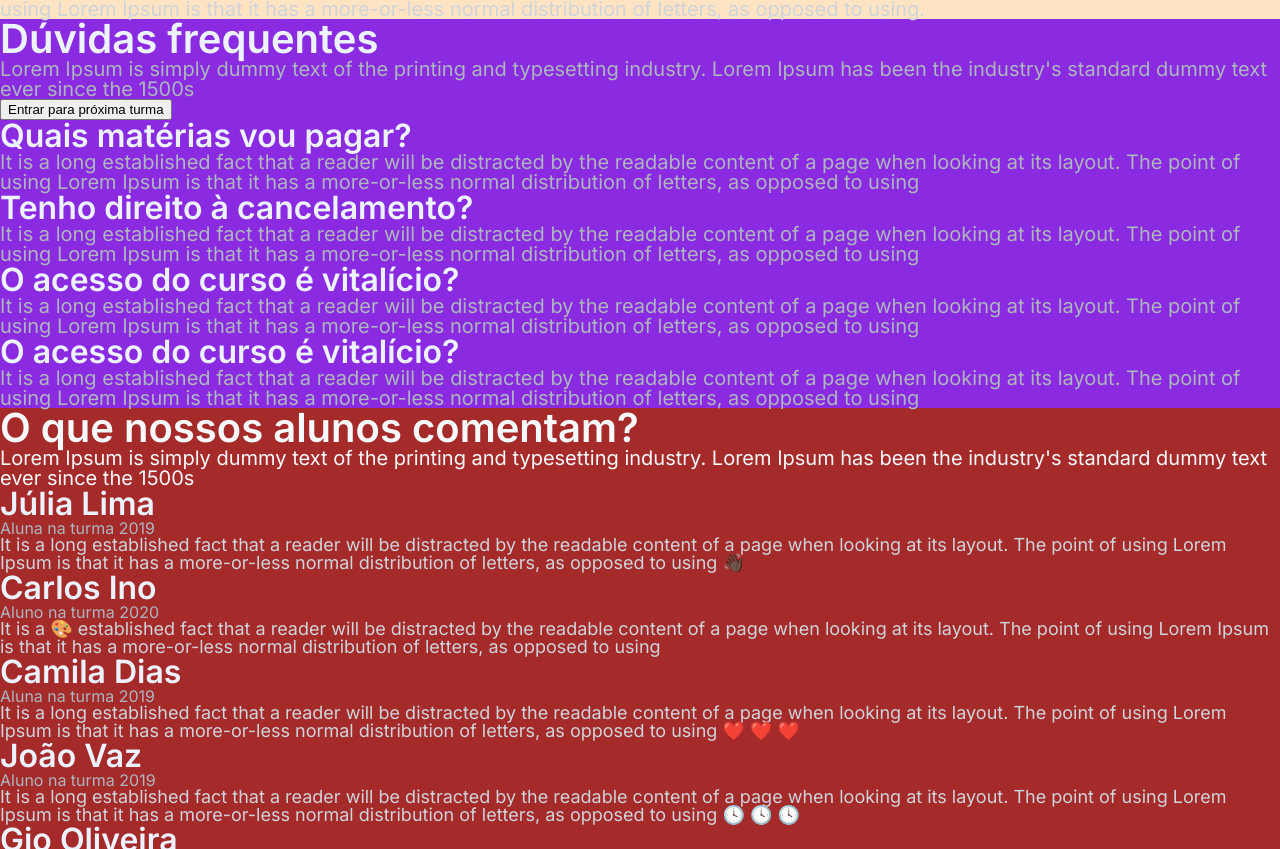
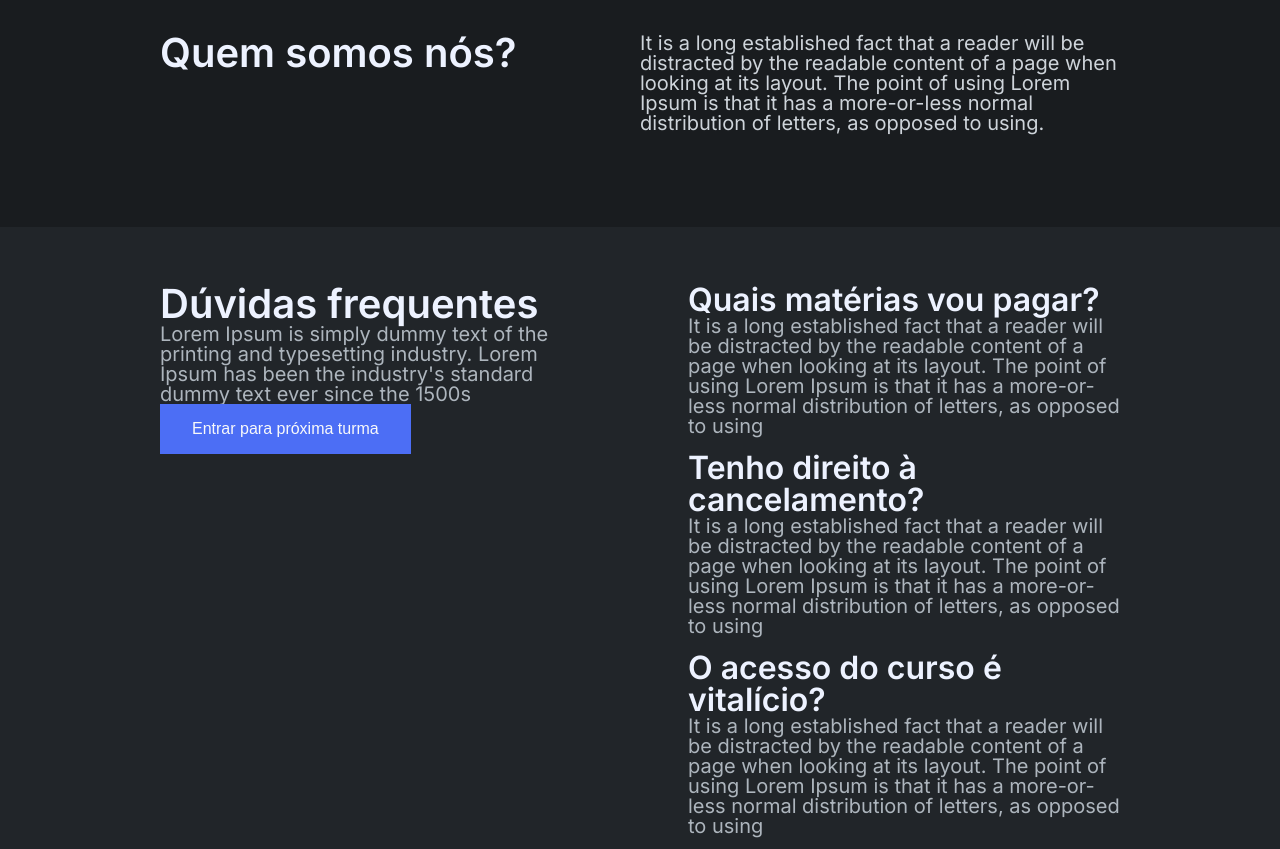
Before and after one commit to Mefanick/projeto5, a plain HTML site: page index.html in a window 1280 px wide. Shown: the part 945-1794 px from the top of the page. Drawn offline with Linux system fonts and the light colour scheme.

Commit message:
quase finalizando estilização

```diff
--- a/index.html
+++ b/index.html
@@ -14,7 +14,7 @@
     <header class="header_container">
       <div class="header__box">
         <img src="./src/assets/logo.svg" alt="Generic logo/ Logo genérica" />
-        <button id="registerButton" class="register__button">Entrar para próxima turma</button>
+        <button id="register-button" class="register__button">Entrar para próxima turma</button>
       </div>
     </header>
     <main class="main__container">
@@ -22,20 +22,20 @@
       <section class="banner__container">
         <div class="banner__box">
           <h1>Desenvolvendo <span>suas</span> próximas habilidades</h1>
-          <p class="text__1" id="banner__text">
+          <p class="text__1" id="banner-text">
             Lorem Ipsum is simply dummy text of the printing and typesetting
             industry. Lorem Ipsum has been the industry's standard dummy text
             ever since the 1500s
           </p>
-          <button class="banner__button">Sobre nós</button>
+          <button class="banner__button text__4">Sobre nós</button>
         </div>
       </section>
 
       <!-- ====== Section About ====== -->
       <section class="about__container">
         <div class="about__box">
-          <h2>Quem somos nós?</h2>
-          <p class="text__1 gray__color--5">
+          <h2 class="about__title">Quem somos nós?</h2>
+          <p class="text__1 gray__color--5" id="about-text">
             It is a long established fact that a reader will be distracted by
             the readable content of a page when looking at its layout. The point
             of using Lorem Ipsum is that it has a more-or-less normal
@@ -56,7 +56,7 @@
                 industry. Lorem Ipsum has been the industry's standard dummy
                 text ever since the 1500s
               </p>
-              <button class="button__FAQ--register register__button">Entrar para próxima turma</button>
+              <button class="FAQ__button--register register__button text__4">Entrar para próxima turma</button>
             </div>
           </div>
           <!-- RIGHT SIDE -->
--- a/src/styles/FAQ.css
+++ b/src/styles/FAQ.css
@@ -0,0 +1,27 @@
+.FAQ__container{
+    background-color: var(--background-color);
+    height: 1132px;
+    display: flex;
+    justify-content: center;
+    align-items: center;
+}
+.FAQ__main{
+    display: flex;
+    justify-content: space-between;
+    height: 90%;
+    width: 75%;
+}
+.FAQ__left{
+    width: 45%;
+}
+.FAQ__right{
+    width: 45%;
+    display: flex;
+    flex-direction: column;
+    align-items:center;
+    height: 968px;
+    gap: 1rem;
+}
+.FAQ__button--register{
+
+}
--- /dev/null
+++ b/src/styles/about.css
@@ -0,0 +1,18 @@
+.about__container{
+    height: 18rem;
+    background-color: var(--background-color2);
+    display: flex;
+    justify-content: center;
+    align-items: center;
+}
+.about__box{
+    width: 75%;
+    display: flex;
+    justify-content: space-between;
+}
+.about__title{
+    width: 50%;
+}
+#about-text{
+    width: 50%;
+}
--- a/src/styles/index.css
+++ b/src/styles/index.css
@@ -13,7 +13,7 @@ header{
     display: flex;
     justify-content: space-between;
 }
-#registerButton{
+#register-button{
     background-color: var(--background-color2);
     color: var(--color-gray-7);
     border: 2px solid var(--color-gray-7);
@@ -37,7 +37,6 @@ main{
     display: flex;
     flex-direction: column;
     align-items: center;
-    border: 5px solid red;
     min-height: 100%;
     justify-content: center;
     gap: 2rem;
@@ -45,12 +44,85 @@ main{
 #banner__text{
     width: 60%;
 }
+.banner__button{
+    border: none;
+    background-color: var(--brand-1);
+    padding: 1rem 2rem 1rem 2rem;
+}
+.banner__button:hover{
+    background-color: var(--brand-2) !important;
+}
 .about__container{
-    background-color: bisque;
+    height: 18rem;
+    background-color: var(--background-color2);
+    display: flex;
+    justify-content: center;
+    align-items: center;
+}
+.about__box{
+    width: 75%;
+    display: flex;
+    justify-content: space-between;
+}
+.about__title{
+    width: 50%;
+}
+#about-text{
+    width: 50%;
 }
 .FAQ__container{
-    background-color: blueviolet;
+    background-color: var(--background-color);
+    height: 1132px;
+    display: flex;
+    justify-content: center;
+    align-items: center;
+}
+.FAQ__main{
+    display: flex;
+    justify-content: space-between;
+    height: 90%;
+    width: 75%;
+}
+.FAQ__left{
+    width: 45%;
+}
+.FAQ__right{
+    width: 45%;
+    display: flex;
+    flex-direction: column;
+    align-items:center;
+    height: 968px;
+    gap: 1rem;
+}
+.FAQ__button--register{
+    border: none;
+    padding: 1rem 2rem 1rem 2rem;
+    background-color: var(--brand-1);
 }
 .comments__container{
-    background-color: brown;
+    background-color: var(--background-color);
+    height: 1387px;
+    display: flex;
+    justify-content: center;
 }
+.comments__box{
+    width: 75%;
+    display: flex;
+    justify-content: space-between;
+    flex-direction: row-reverse;
+}
+.right__block{
+    width: 35%;
+    background-color: var(--brand-1);
+    height: 25%;
+    padding: 3rem 2rem 3rem 2rem;
+    display: flex;
+    flex-direction: column;
+}
+.left__block{
+    width: 45%;
+    height: 90%;
+    display: flex;
+    flex-direction: column;
+    justify-content: space-evenly;
+}
```
Also changed, not shown: src/styles/banner.css (+27 -0 lines), src/styles/header.css (+19 -0 lines).
